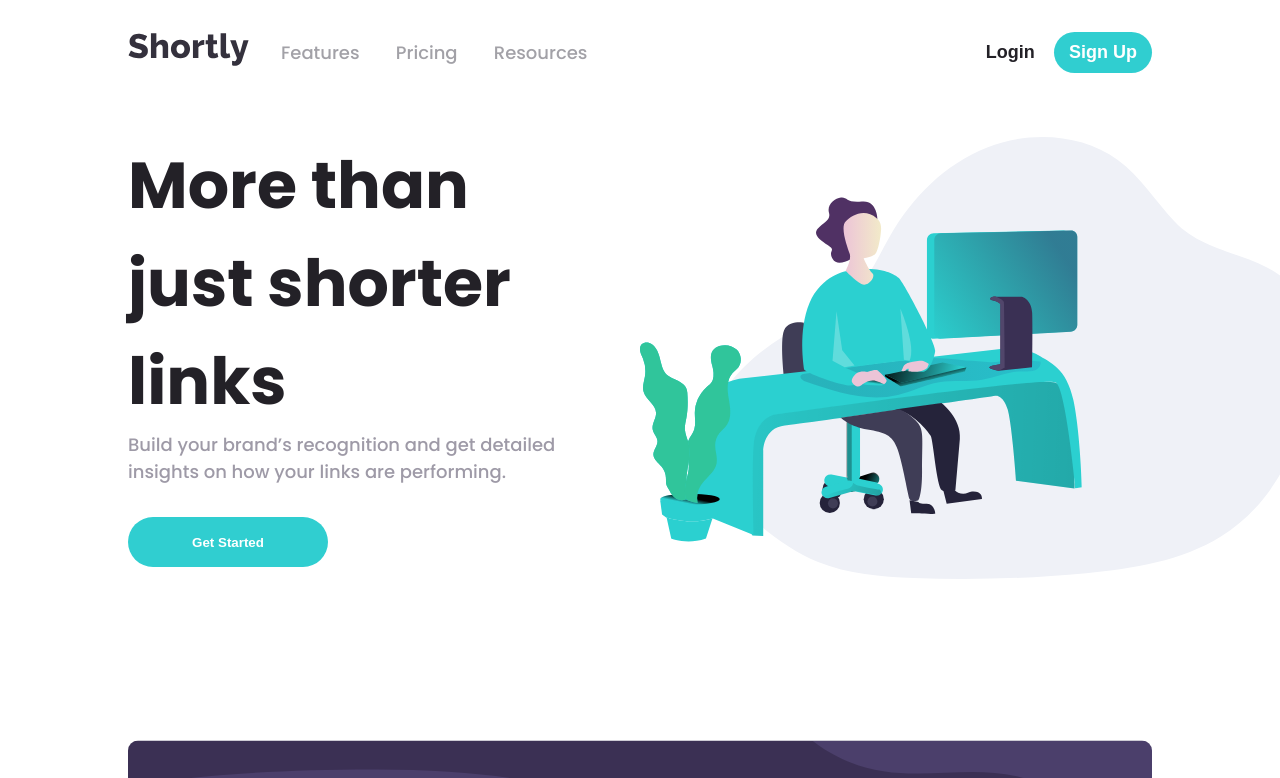
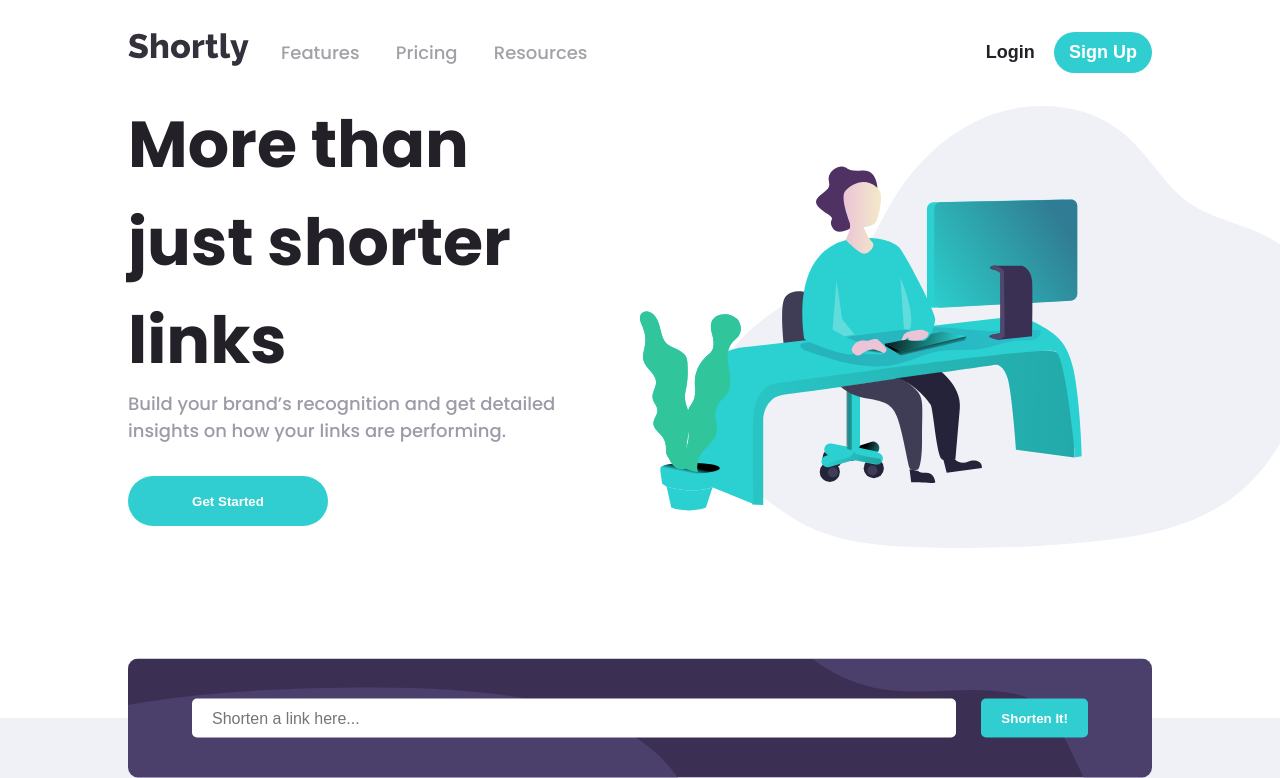
Before and after one commit to pranavshigvan/URL-shortner, a plain HTML site: page index.html in a window 1280 px wide. Shown: the top 778 px of the page. Drawn offline with Linux system fonts and the light colour scheme.

Commit message:
just random update

```diff
--- a/index.js
+++ b/index.js
@@ -34,6 +34,7 @@ form.onsubmit = (e)=>{
     fetch(`https://api.shrtco.de/v2/shorten?url=${input.value}`)
     .then((res => res.json()))
     .then( data => {
+        shortenLinks.innerHTML = ""
         const urlGenerator = (shortLink)=>{
             const shortUrl = document.createElement("div")
             const copyBtn = document.createElement("button")
--- a/style.css
+++ b/style.css
@@ -9,22 +9,30 @@ body {
     overflow-x: hidden;
     font-size: 16px;
     font-family: 'Poppins', sans-serif;
+    position: relative;
 }
 main {
     width: 100%;
-    height: 100vh;
-    padding-inline: 10vw;
+    padding: 5vw 10vw;
 }
 header {
-    padding-block: 2rem;
+    width: 100vw;
+    padding: 2rem 10vw;
     display: flex;
     align-items: center;
+    position: fixed;
+    top: 0;
+    left: 0;
+    background-color: white;
+    z-index: 500;
 }
 nav {
     flex-grow: 1;
     display: flex;
     justify-content: space-between;
     align-items: center;
+
+
 }
 a {
     text-decoration: none;
@@ -79,6 +87,7 @@ h1 {
 }
 .intro {
     display: flex;
+    padding-bottom: 5vw;
 }
 .intro > div {
     width: 50%;
@@ -103,6 +112,11 @@ p {
     width: 200px;
     height: 50px;
     margin-block: 2rem;
+}
+.hero_img {
+    display: flex;
+    align-items: center;
+
 }
 .hero_img img {
     width: 140%;
@@ -241,6 +255,7 @@ footer > div {
     top: 0;
     background-color: #a2a1a7;
     opacity: 0.7;
+    z-index: 100;
 }
 #shorten_links {
     padding-block: 30px;
@@ -307,7 +322,8 @@ footer > div {
     }
     header {
         justify-content: space-between;
-        padding-block: 1rem;
+        padding: 1rem 5vw;
+        z-index: 500;
     }
 
     .ham_button {
```
Also changed, not shown: 1 other file.
